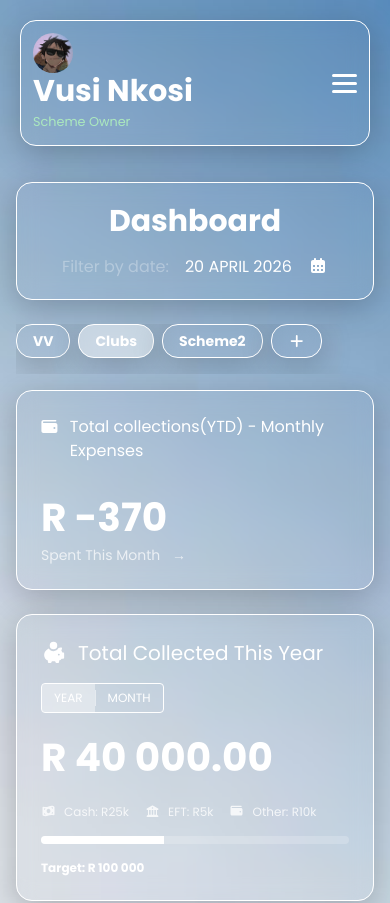
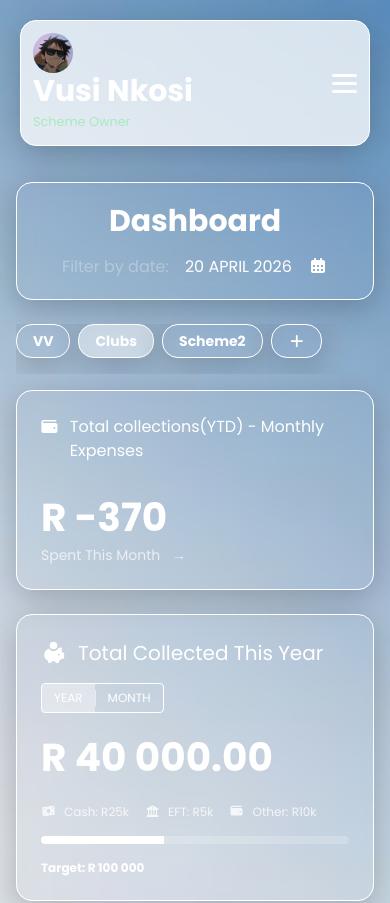
Before and after one commit to Siya-gift/SchemeManager, a React (Vite) app: page / in a window 390 px wide. Shown: the top 903 px of the page. Built offline with nearby package versions, Linux system fonts and the light colour scheme.

Commit message:
Adjusted color on the nav

```diff
--- a/src/components/MobileNav.jsx
+++ b/src/components/MobileNav.jsx
@@ -11,7 +11,7 @@ function MobileNav() {
     return (
         <>
             <div className='sticky top-2 z-1'>
-                <div className='profile bg-blue glass flex md:hidden justify-between items-center m-5
+                <div className='profile bg-white/75 glass flex md:hidden justify-between items-center m-5
                  p-3 cursor-pointer hover:bg-white/45'>
                     <div className='pp'>
                         <div className="ppic static -top-1 left-[50%] w-10 h-10 rounded-full overflow-hidden">
```
